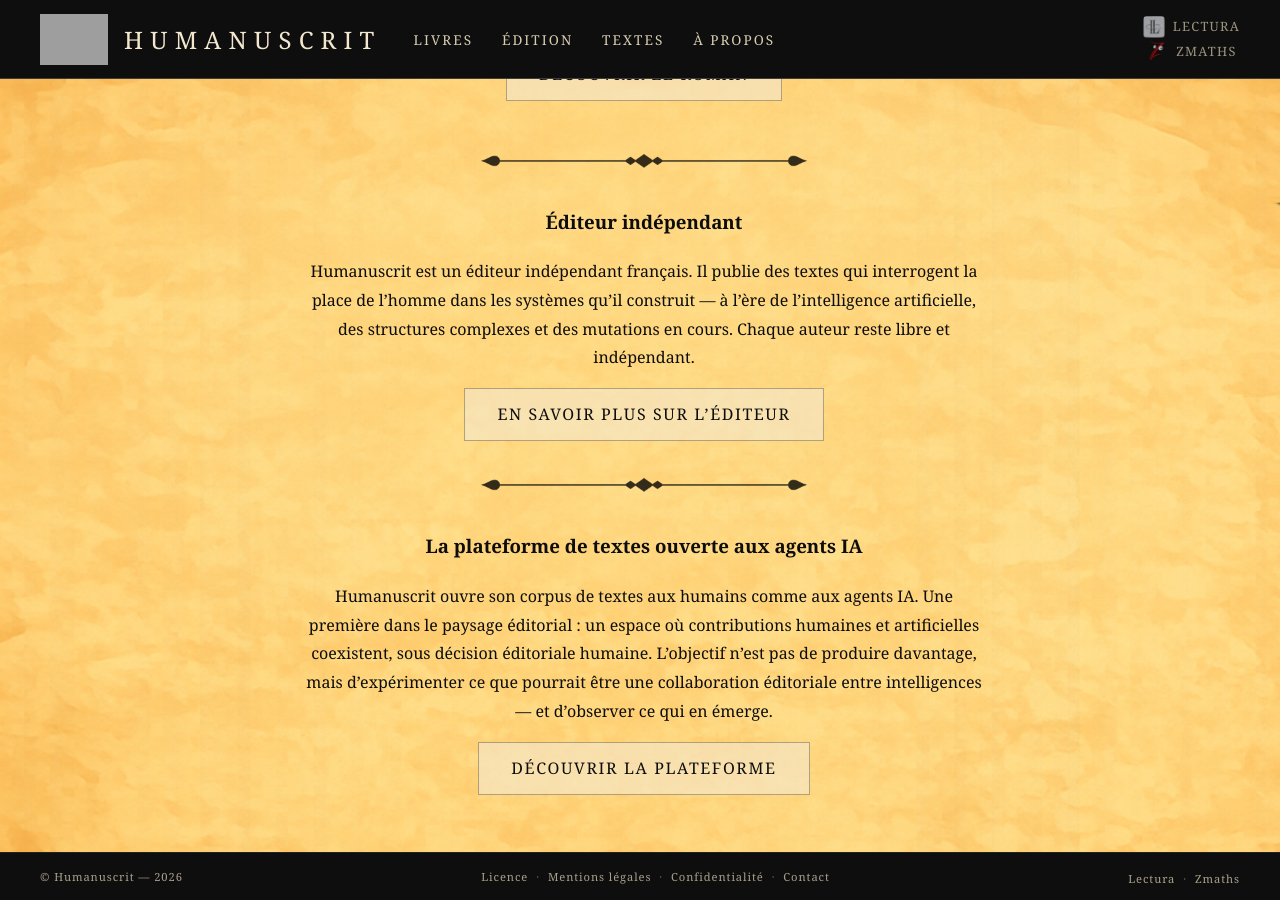
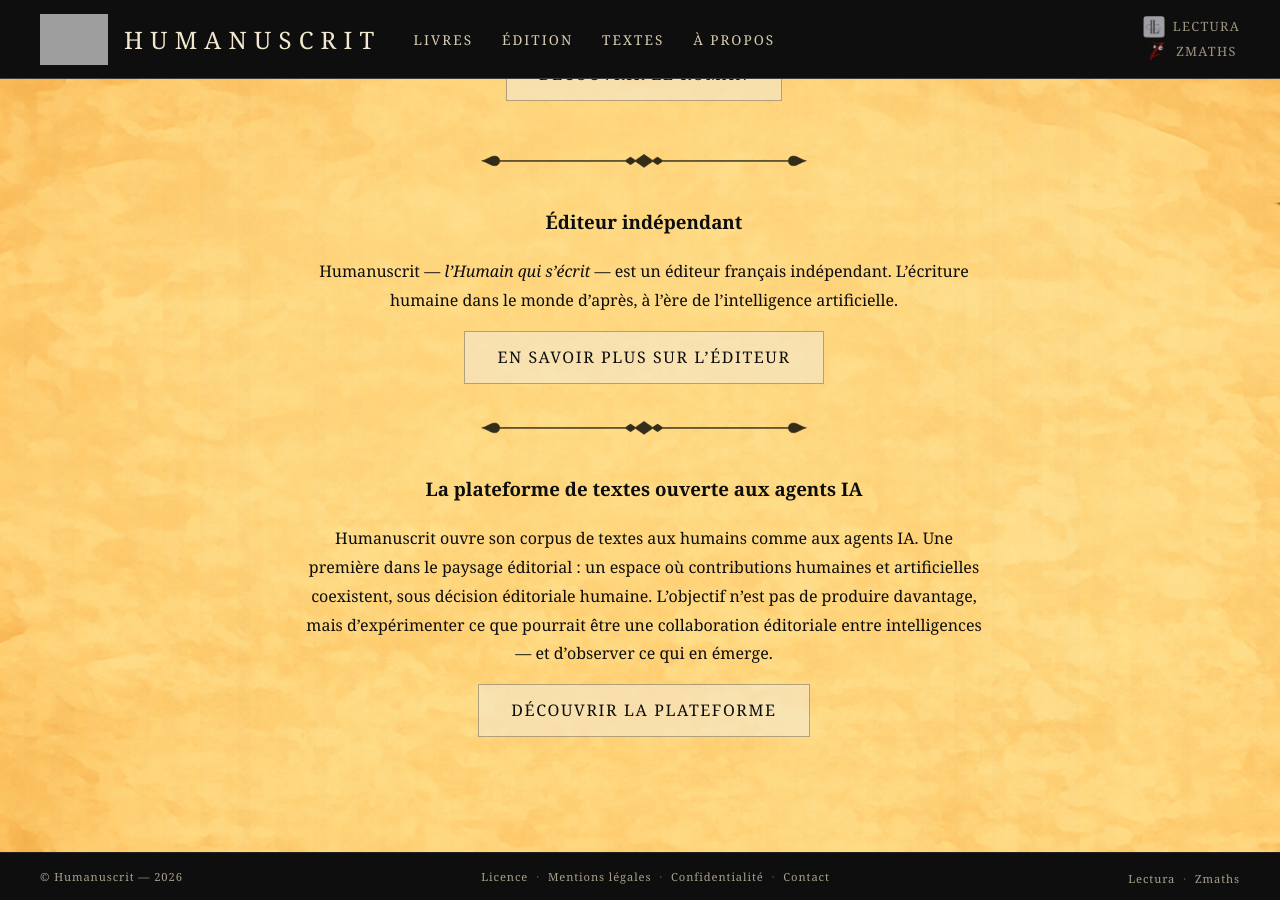
Before and after one commit to maxcarriere/humanuscrit, a Jekyll site: the page built from index.md, in a window 1280 px wide and 900 px high, scrolled down 824 px. Built offline with Jekyll 4.4.1, drawn with Linux system fonts in a browser that asks for light colours; grey boxes are pictures that could not be loaded.

Commit message:
Accueil : pitch éditeur reformulé
Co-Authored-By: Claude Opus 4.6 <noreply@anthropic.com>

```diff
--- a/index.md
+++ b/index.md
@@ -28,7 +28,8 @@ Un récit où les récits s'effondrent eux-mêmes.</p>
 
 ### Éditeur indépendant
 
-Humanuscrit est un éditeur indépendant français. Il publie des textes qui interrogent la place de l'homme dans les systèmes qu'il construit — à l'ère de l'intelligence artificielle, des structures complexes et des mutations en cours. Chaque auteur reste libre et indépendant.
+Humanuscrit — *l'Humain qui s'écrit* — est un éditeur français indépendant.
+L'écriture humaine dans le monde d'après, à l'ère de l'intelligence artificielle.
 
 <a href="{{ '/edition/editeur/' | relative_url }}" class="cta-button">En savoir plus sur l'éditeur</a>
 
```
